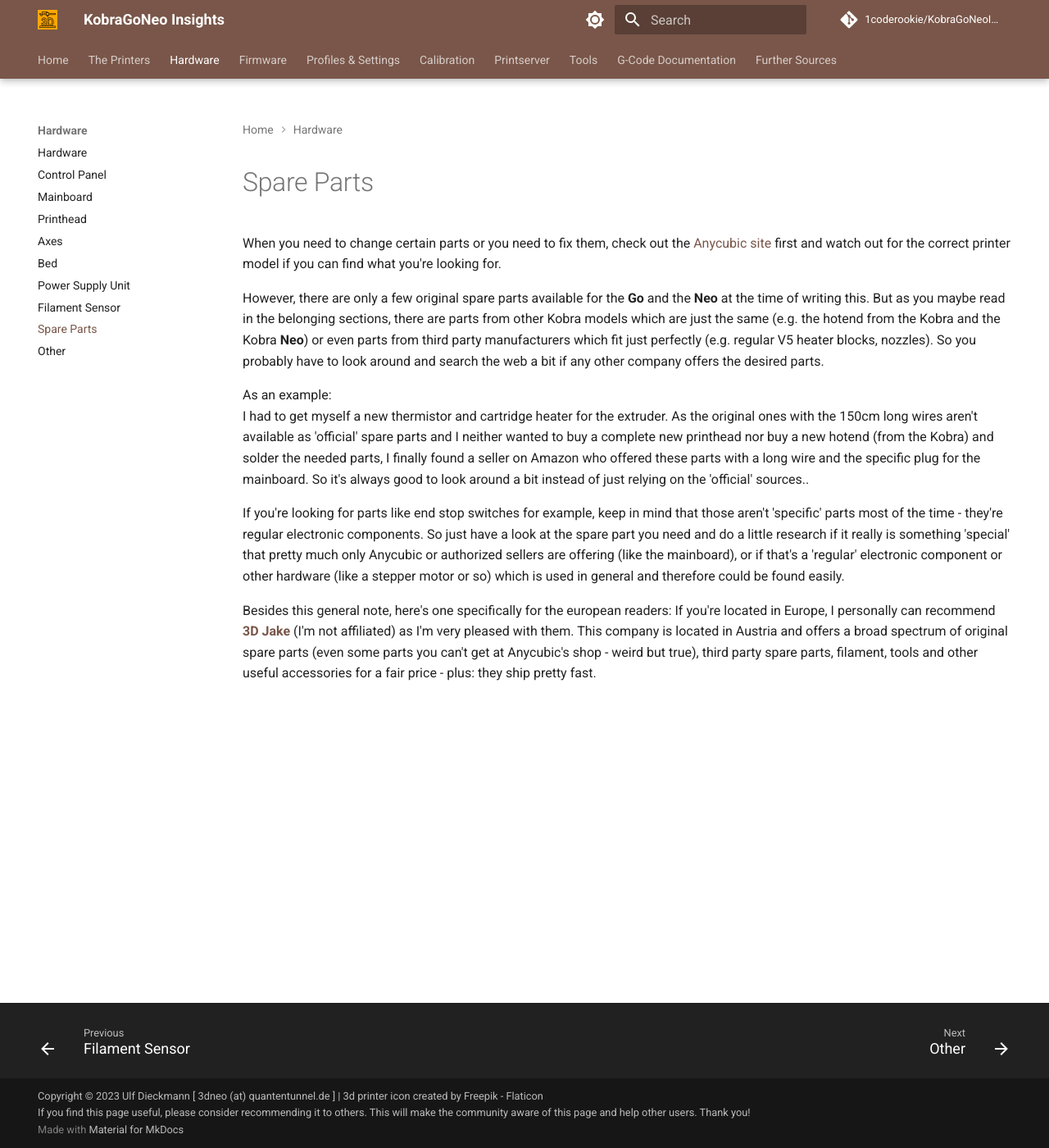
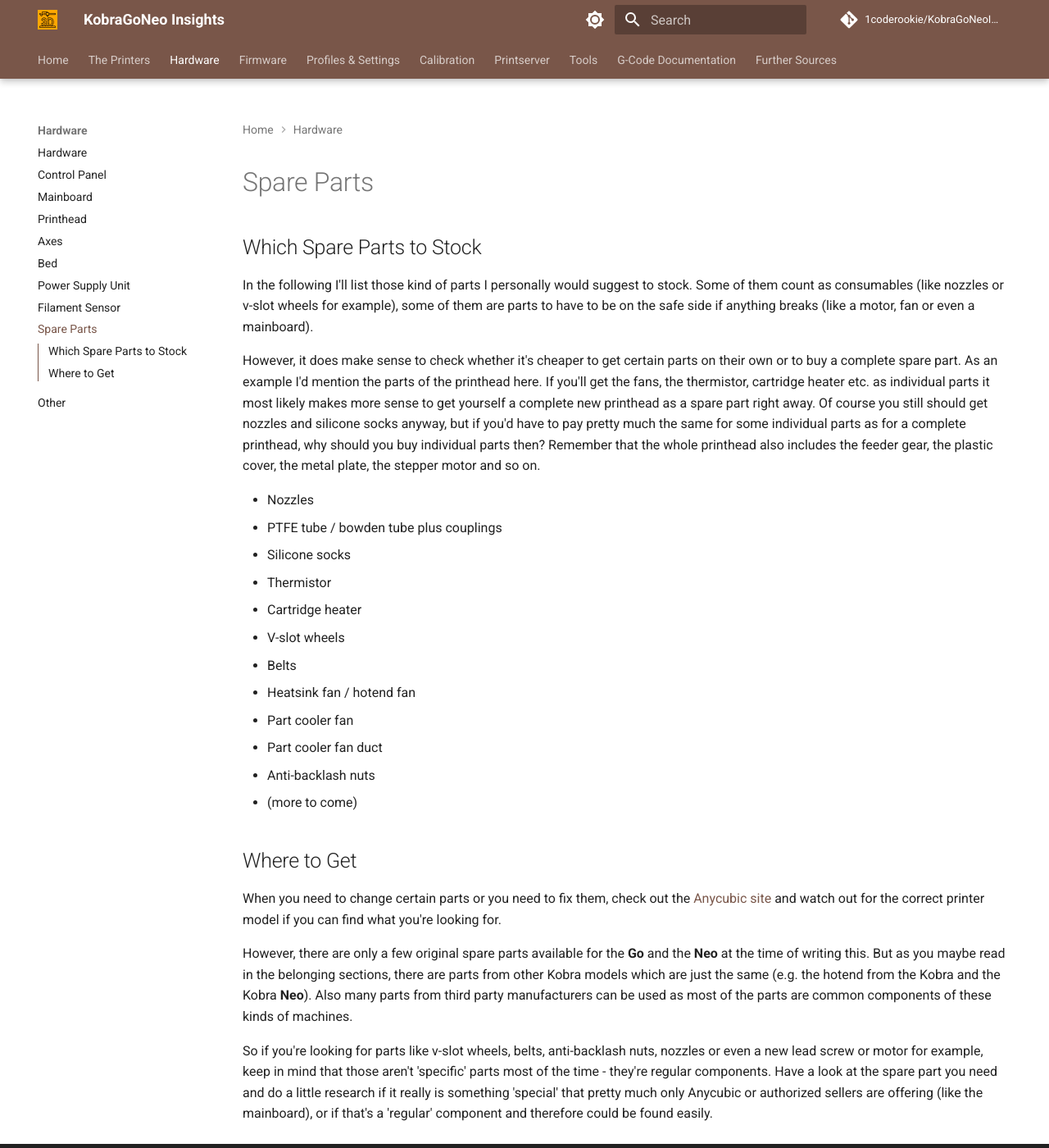
Before and after one commit to 1coderookie/KobraGoNeoInsights, an MkDocs documentation site: the page built from docs/hardware/spare_parts.md, in a window 1280 px wide and 1400 px high. Shown: the whole window at 82% size. Built offline with MkDocs 1.6.1 and Material for MkDocs 9.7.7, drawn with Linux system fonts in a browser that asks for light colours; comment, search, counter and statistics services are not loaded.

Commit message:
Update spare_parts.md

```diff
--- a/docs/hardware/spare_parts.md
+++ b/docs/hardware/spare_parts.md
@@ -1,13 +1,28 @@
 <link rel=”manifest” href=”docs/manifest.webmanifest”>
 
 # Spare Parts
-When you need to change certain parts or you need to fix them, check out the [Anycubic site](https://www.anycubic.com/collections/for-kobra-series) first and watch out for the correct printer model if you can find what you're looking for.
 
-However, there are only a few original spare parts available for the **Go** and the **Neo** at the time of writing this. But as you maybe read in the belonging sections, there are parts from other Kobra models which are just the same (e.g. the hotend from the Kobra and the Kobra **Neo**) or even parts from third party manufacturers which fit just perfectly (e.g. regular V5 heater blocks, nozzles). So you probably have to look around and search the web a bit if any other company offers the desired parts.
+## Which Spare Parts to Stock
+In the following I'll list those kind of parts I personally would suggest to stock. Some of them count as consumables (like nozzles or v-slot wheels for example), some of them are parts to have to be on the safe side if anything breaks (like a motor, fan or even a mainboard).
 
-As an example:
-I had to get myself a new thermistor and cartridge heater for the extruder. As the original ones with the 150cm long wires aren't available as 'official' spare parts and I neither wanted to buy a complete new printhead nor buy a new hotend (from the Kobra) and solder the needed parts, I finally found a seller on Amazon who offered these parts with a long wire and the specific plug for the mainboard. So it's always good to look around a bit instead of just relying on the 'official' sources..
+However, it does make sense to check whether it's cheaper to get certain parts on their own or to buy a complete spare part. As an example I'd mention the parts of the printhead here. If you'll get the fans, the thermistor, cartridge heater etc. as individual parts it most likely makes more sense to get yourself a complete new printhead as a spare part right away. Of course you still should get nozzles and silicone socks anyway, but if you'd have to pay pretty much the same for some individual parts as for a complete printhead, why should you buy individual parts then? Remember that the whole printhead also includes the feeder gear, the plastic cover, the metal plate, the stepper motor and so on.
 
-If you're looking for parts like end stop switches for example, keep in mind that those aren't 'specific' parts most of the time - they're regular electronic components. So just have a look at the spare part you need and do a little research if it really is something 'special' that pretty much only Anycubic or authorized sellers are offering (like the mainboard), or if that's a 'regular' electronic component or other hardware (like a stepper motor or so) which is used in general and therefore could be found easily.
+- Nozzles
+- PTFE tube / bowden tube plus couplings
+- Silicone socks
+- Thermistor
+- Cartridge heater
+- V-slot wheels
+- Belts
+- Heatsink fan / hotend fan
+- Part cooler fan
+- Part cooler fan duct
+- Anti-backlash nuts
+- (more to come)
 
-Besides this general note, here's one specifically for the european readers: If you're located in Europe, I personally can recommend **[3D Jake](https://www.3djake.com)** (I'm not affiliated) as I'm very pleased with them. This company is located in Austria and offers a broad spectrum of original spare parts (even some parts you can't get at Anycubic's shop - weird but true), third party spare parts, filament, tools and other useful accessories for a fair price - plus: they ship pretty fast.
+## Where to Get
+When you need to change certain parts or you need to fix them, check out the [Anycubic site](https://www.anycubic.com/collections/for-kobra-series) and watch out for the correct printer model if you can find what you're looking for.
+
+However, there are only a few original spare parts available for the **Go** and the **Neo** at the time of writing this. But as you maybe read in the belonging sections, there are parts from other Kobra models which are just the same (e.g. the hotend from the Kobra and the Kobra **Neo**). Also many parts from third party manufacturers can be used as most of the parts are common components of these kinds of machines.
+
+So if you're looking for parts like v-slot wheels, belts, anti-backlash nuts, nozzles or even a new lead screw or motor for example, keep in mind that those aren't 'specific' parts most of the time - they're regular components. Have a look at the spare part you need and do a little research if it really is something 'special' that pretty much only Anycubic or authorized sellers are offering (like the mainboard), or if that's a 'regular' component and therefore could be found easily.
```
